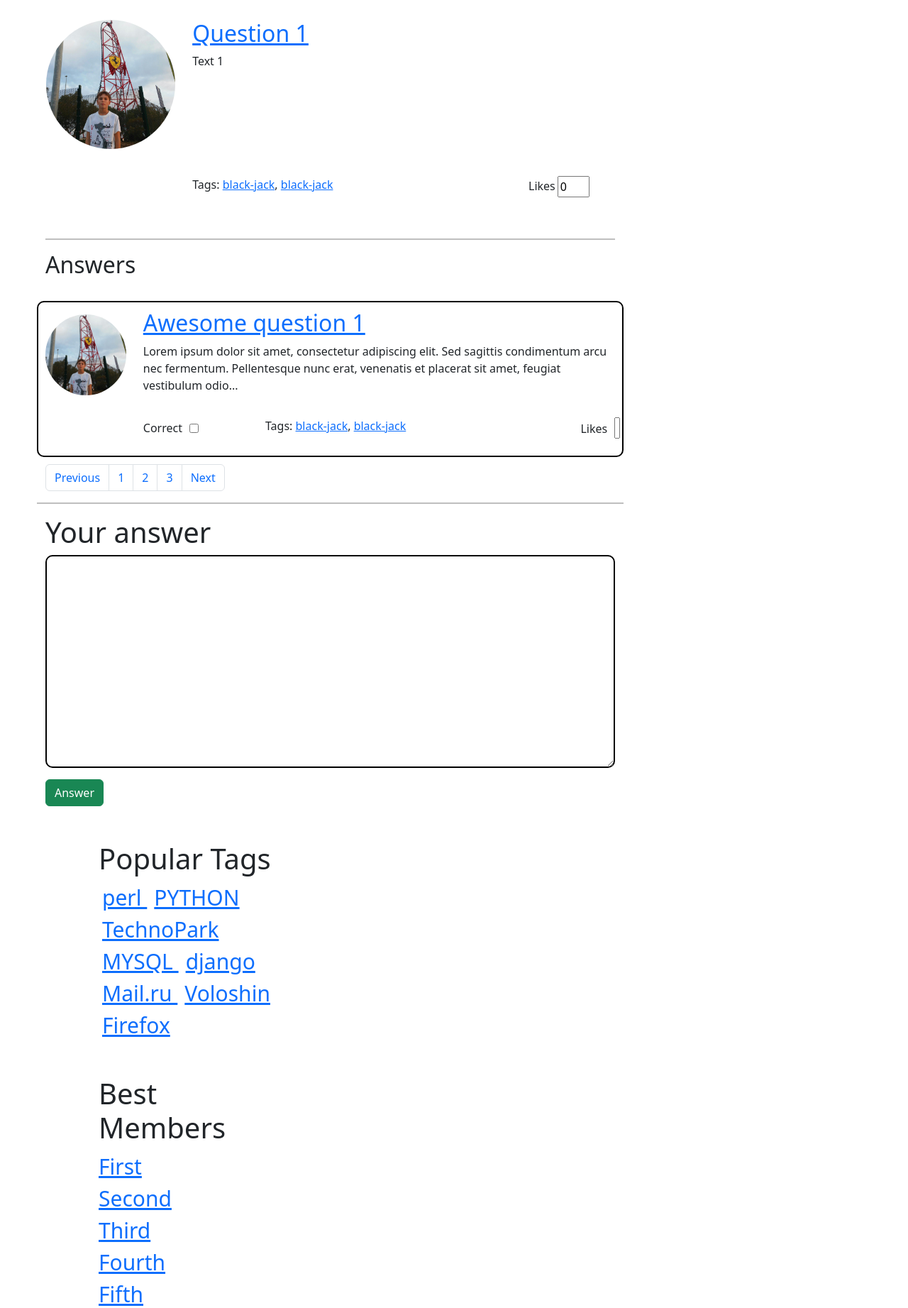
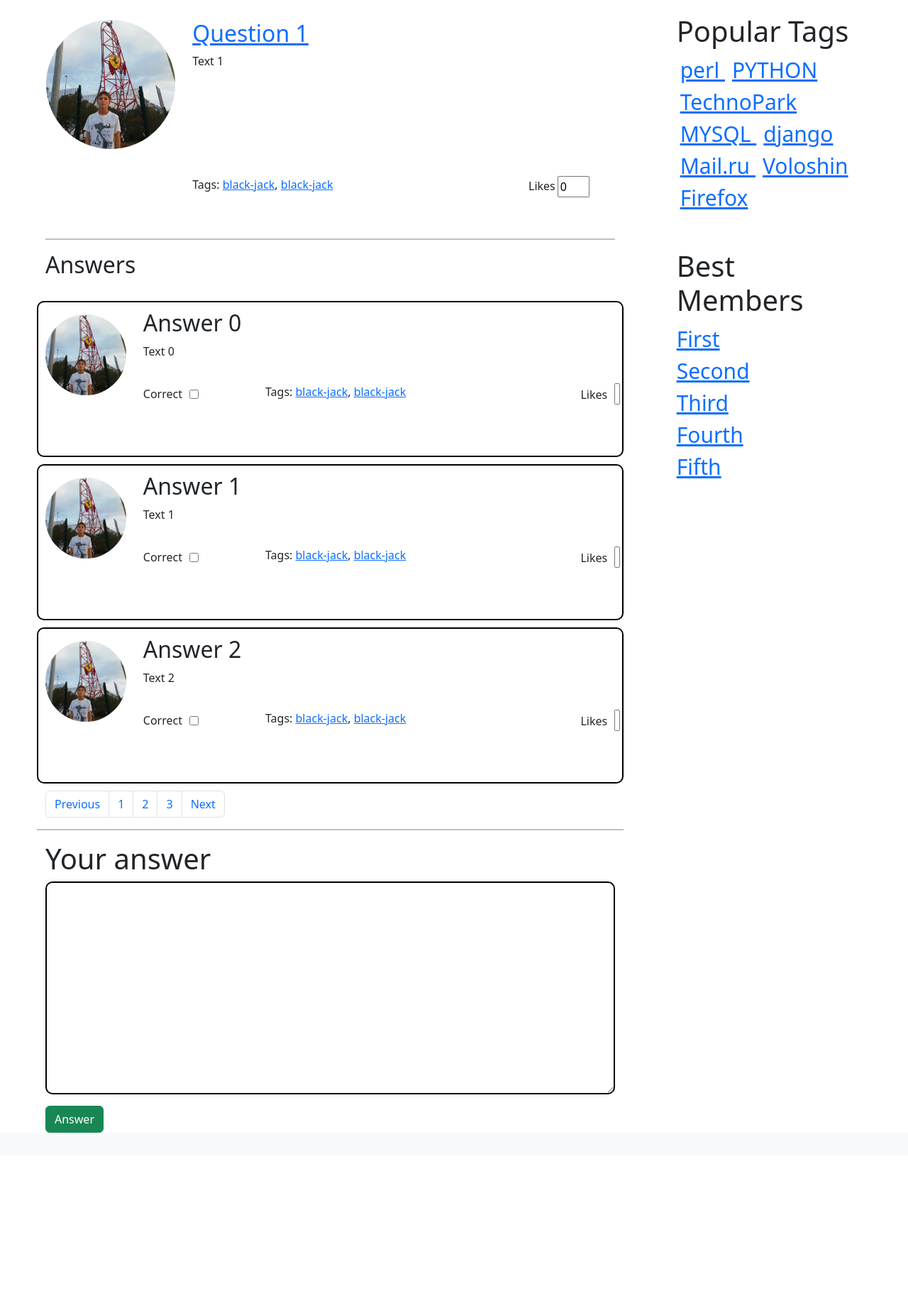
Before and after one commit to HallowAz/WEB-Askme, a Django app: page /question/1/ in a window 1280 px wide. Shown: the part 100-1943 px from the top of the page at 71% size. After the commit the page ends 1696 px from the top, so only its background shows below. Run offline with Django 4.2, Linux system fonts and the light colour scheme; some libraries are stand-ins or nearby versions.

Commit message:
Модифицирована страница конкретного вопроса

```diff
--- a/HomeWork/askme/views.py
+++ b/HomeWork/askme/views.py
@@ -2,6 +2,8 @@ from django.shortcuts import render
 from django.http import HttpResponse
 from .models import QUESTIONS
 from .models import TAGS
+from .models import ANSWERS
+
 def right_tags(request):
     context = {'tags': TAGS}
     return render(request, 'inc/base.html', context)
@@ -11,7 +13,7 @@ def index(request):
     return render(request, 'index.html', context)
 
 def question(request, question_id):
-    context = {'question': QUESTIONS[question_id]}
+    context = {'question': QUESTIONS[question_id], 'answers': ANSWERS}
     return render(request, 'question.html', context)
 
 def login(request):
--- /dev/null
+++ b/HomeWork/templates/inc/answer_item.html
@@ -0,0 +1,30 @@
+{%load static%}
+
+<div class="answer">
+    <div class="row">
+        <div class="col-2">
+            <div class="answer-avatar">
+                <img src="{% static "images/HallowAz.jpg"%}" alt="avatar">
+            </div>
+
+        </div>
+        <div class="col-10">
+            <h2>{{answer.title}}</h2>
+            <div class="answer-text">{{answer.text}}</div>
+
+            <div class="row">
+                <div class="col-3">
+                    <label>Correct</label>
+                    <input type="checkbox">
+                </div>
+                <div class="col-6">
+                    Tags: <a href="{% url 'tag' 'black-jack'%}">black-jack</a>, <a href="{% url 'tag' 'black-jack'%}">black-jack</a>
+                </div>
+                <div class="col-3 answer_likes">
+                    <label>Likes</label>
+                    <input type="number" value="0">
+                </div>
+            </div>
+        </div>
+    </div>
+</div>
--- a/HomeWork/templates/inc/base.html
+++ b/HomeWork/templates/inc/base.html
@@ -36,7 +36,6 @@
   <!-- Begin page content -->
   <main class="main_class">
     <div class="row two_parts_main">
-
       {% block content %}
       {% endblock content %}
       <div class="col-4 right_main_part">
--- a/HomeWork/templates/question.html
+++ b/HomeWork/templates/question.html
@@ -1,7 +1,7 @@
 {%extends "inc/base.html"%}
 {%load static%}
 {%block content%}
-<div class="col-8 left_main_part">
+<div class="col-8 left_main_part one_question">
     <div class="main_question">
         <div class="question">
             <div class="row">
@@ -12,13 +12,13 @@
 
                 </div>
                 <div class="col-9">
-                    <h2><a href="#">{{question.title}}</a></h2>
+                    <h2><a href="{% url 'question' question.id%}">{{question.title}}</a></h2>
                     <div class="question-text">{{question.text}}</div>
 
                     <div class="row">
 
                         <div class="col-9">
-                            Tags: <a href="#">black-jack</a>, <a href="#">black-jack</a>
+                            Tags: <a href="{% url 'tag' 'black-jack'%}">black-jack</a>, <a href="{% url 'tag' 'black-jack'%}">black-jack</a>
                         </div>
                         <div class="col-3 question_likes">
                             <label>Likes</label>
@@ -36,40 +36,9 @@
     <h2>Answers</h2>
     <br>
     <div class="row">
-
-        <div class="answer">
-            <div class="row">
-                <div class="col-2">
-                    <div class="answer-avatar">
-                        <img src="{% static "images/HallowAz.jpg"%}" alt="avatar">
-                    </div>
-
-                </div>
-                <div class="col-10">
-                    <h2><a href="#">Awesome question 1</a></h2>
-                    <div class="answer-text">Lorem ipsum dolor sit amet, consectetur adipiscing elit. Sed
-                        sagittis
-                        condimentum arcu nec fermentum. Pellentesque nunc erat, venenatis et placerat sit
-                        amet, feugiat
-                        vestibulum odio...</div>
-
-                    <div class="row">
-                        <div class="col-3">
-                            <label>Correct</label>
-                            <input type="checkbox">
-                        </div>
-                        <div class="col-6">
-                            Tags: <a href="#">black-jack</a>, <a href="#">black-jack</a>
-                        </div>
-                        <div class="col-3 answer_likes">
-                            <label>Likes</label>
-                            <input type="number" value="0">
-                        </div>
-                    </div>
-                </div>
-            </div>
-        </div>
-
+        {% for answer in answers%}
+        {% include "inc/answer_item.html"%}
+         {% endfor %}
             <nav aria-label="Page navigation example">
                 <ul class="pagination">
                     <li class="page-item"><a class="page-link" href="#">Previous</a></li>
@@ -89,10 +58,6 @@
                     <input type="submit" name="answer_button" value="Answer" class="btn btn-success">
                 </form>
             </div>
-
-
-
-        </div>
     </div>
 </div>
 
--- a/HomeWork/templates/tag.html
+++ b/HomeWork/templates/tag.html
@@ -6,8 +6,7 @@
 
 <div class="col-8 left_main_part">
     <div class="main_headers">
-
-        <h4 class="main_h4"><a href="{% url "tag" tag_name%}">{{tag_name}}</a></h4>
+        <h1 class="main_h4"><a href="{% url "tag" tag_name%}">{{tag_name}}</a></h1>
 
     </div>
     <div class="row">
```
Also changed, not shown: HomeWork/askme/models.py (+9 -0 lines), HomeWork/static/css/styles.css (line endings or trailing spaces). Lines whose indentation alone changed are shown as unchanged.
